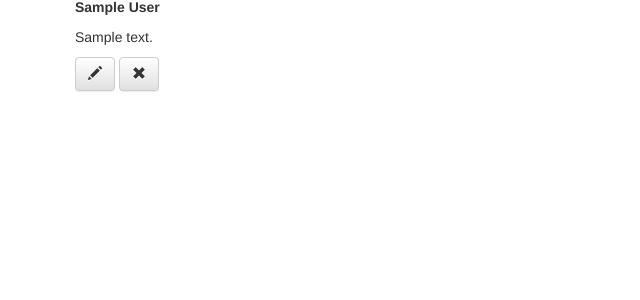
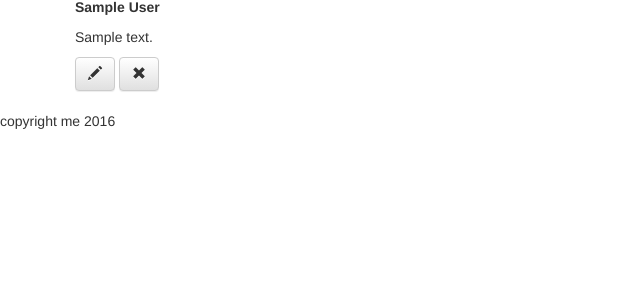
Before and after one commit to GFallxxx/my-first-blog, a Django app: page /post/1/ in a window 1280 px wide. Shown: the part 341-641 px from the top of the page, without its empty margins (0-640 px from the left). Run offline with Django 3.2, Linux system fonts and the light colour scheme; tables that the repository leaves empty hold one stand-in row (values such as "Sample post"); some libraries are stand-ins or nearby versions.

Commit message:
Changed the HTML for the site.

```diff
--- a/myblog/templates/myblog/base.html
+++ b/myblog/templates/myblog/base.html
@@ -28,6 +28,7 @@
 		</div>
 	</div>
 
+<p> copyright me 2016 </p>
 
 </body>
 </html>
```
